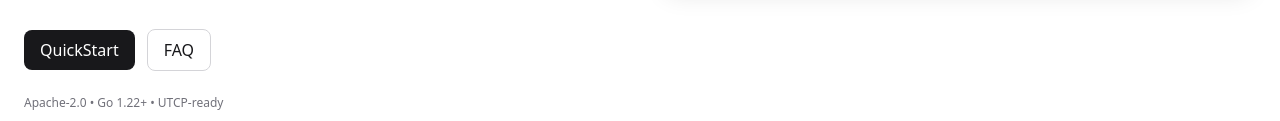
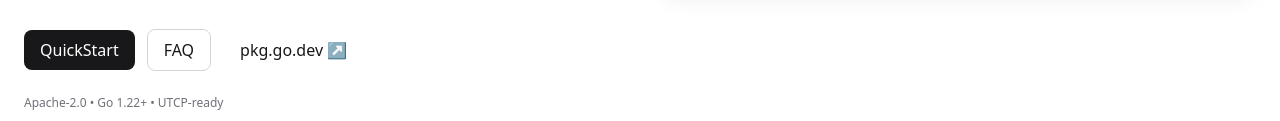
Before and after one commit to Protocol-Lattice/go-agent, a plain HTML site: page index.html in a window 1280 px wide. Shown: the part 496-617 px from the top of the page. Drawn offline with nearby package versions, Linux system fonts and the light colour scheme.

Commit message:
update index.html

```diff
--- a/index.html
+++ b/index.html
@@ -69,6 +69,8 @@
         <div class="mt-8 flex flex-wrap items-center justify-center md:justify-start gap-3">
           <a class="px-4 py-2 rounded-lg bg-zinc-900 text-white hover:opacity-90 dark:bg-white dark:text-zinc-900" href="#quickstart" data-i18n="hero.cta1">QuickStart</a>
           <a class="px-4 py-2 rounded-lg border border-zinc-300 hover:bg-zinc-50 dark:border-zinc-700 dark:hover:bg-zinc-900" href="#faq" data-i18n="hero.cta2">FAQ</a>
+          <a class="rounded-lg border border-transparent px-4 py-2 hover:underline" href="https://pkg.go.dev/github.com/Raezil/lattice-agent" target="_blank" rel="noreferrer">pkg.go.dev ↗</a>
+
         </div>
         <div class="mt-6 text-xs text-zinc-500 dark:text-zinc-400" data-i18n="hero.meta">Apache-2.0 • Go 1.22+ • UTCP-ready</div>
       </div>
```
